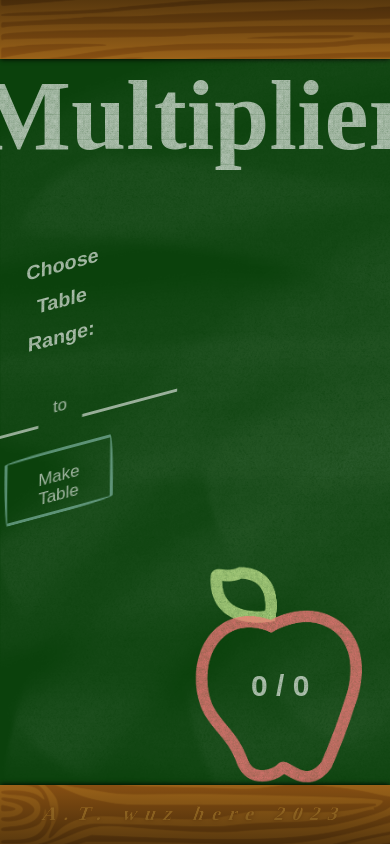
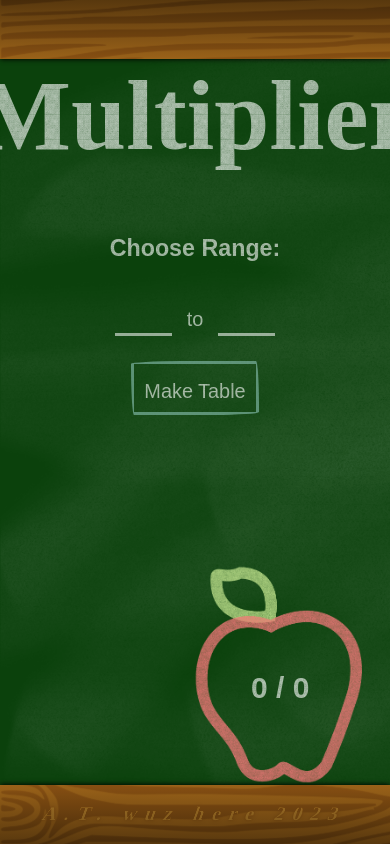
Before and after one commit to ambernay/multiplier-app, a React (Create React App) app: page / in a window 390 px wide. Built offline with nearby package versions, Linux system fonts and the light colour scheme; a web font is replaced by a local one.

Commit message:
adjusted media queries for range an counter sections

```diff
--- a/public/styles.css
+++ b/public/styles.css
@@ -321,6 +321,9 @@ h4 {
     --title-font: 'Londrina Outline', cursive;
     --work-area-font: 'Callie Chalk Font', sans-serif;
     --wood-font: 'Neucha', cursive;
+    /* sizes */
+    --apple-size: calc(10rem + 5vw);
+    --main-grid-columns: 30vw 40vw 30vw;
 }
 
 /* #endregion - variables */
@@ -360,10 +363,10 @@ button,
 
 .work-area,
 .retest-section,
-.range,
-button {
+.range {
     font-family: var(--work-area-font);
-    font-size: 2vmax;
+    font-size: calc(0.8rem + 1vw);
+    line-height: calc(1.8rem + 1vw);
 }
 
 body {
@@ -377,9 +380,9 @@ main {
     grid-area: main;
     grid-template-areas:
         "board-top board-top board-top"
-        "board-left board-right board-right";
+        "board-left board-mid board-right";
     grid-template-rows: 16vh 70vh;
-    grid-template-columns: 30vw 40vw 30vw;
+    grid-template-columns: var(--main-grid-columns);
 
     background: url(./images/textures/chalkboard_texture_wgrain.png) no-repeat;
     background-size: cover;
@@ -457,7 +460,7 @@ main {
 /* #region - workspace area */
 
 .work-area {
-    grid-area: board-mid-bottom;
+    grid-area: board-mid;
     /* position */
     display: flex;
     justify-content: center;
@@ -540,8 +543,8 @@ main {
     background-position-y: bottom;
     justify-content: center;
     align-items: center;
-    height: calc(10rem + 5vw);
-    width: calc(10rem + 5vw);
+    height: var(--apple-size);
+    width: var(--apple-size);
 }
 
 .total {
@@ -549,7 +552,7 @@ main {
     background-position-y: center;
     width: 60%;
     line-height: 2.5rem;
-    margin-top: 21px;
+    margin-top: 25px;
 }
 
 /* #endregion - counter */
@@ -557,8 +560,8 @@ main {
 /* #region - range selection */
 .range {
     grid-area: board-left;
-    transform: skew(-1deg, -15deg);
-    margin: 5vh 1vw;
+
+    margin: 5vh 20px;
 }
 
 form {
@@ -569,7 +572,6 @@ form {
 
 .form-label {
     margin: 0;
-    line-height: 1.8rem;
 }
 
 .selection {
@@ -584,8 +586,8 @@ form {
     border-style: none;
     border-bottom: 3px solid var(--chalk-text);
     font-family: var(--work-area-font);
-    font-size: 1.8rem;
-    line-height: 1.8rem;
+    font-size: inherit;
+    line-height: inherit;
     text-align: center;
     padding: 2px 4px;
     margin: 10px 0 25px 0;
@@ -602,7 +604,10 @@ form {
 .retest-title {
     border: 3px solid var(--button-border);
     border-radius: 255px 15px 225px 15px/15px 225px 15px 255px;
-    padding: 15px 10px 5px 10px;
+    padding: 8px 10px 0 10px;
+    font-family: inherit;
+    font-size: inherit;
+    line-height: inherit;
 }
 
 button:hover {
@@ -683,17 +688,54 @@ li:hover::before {
 /* #endregion retest */
 
 /* #region media queries */
-@media (max-width: 660px) {
+
+@media (min-width: 761px) {
+    .range {
+        transform: skew(-1deg, -15deg);
+    }
+}
+
+@media (orientation: portrait) {
+
     main {
         grid-template-areas:
             "board-top board-top board-top"
-            "board-left board-mid-bottom empty-space"
-            "board-left board-right board-right";
+            "board-left board-mid board-right"
+            "board-bottom-left board-bottom-mid board-right";
         grid-template-rows: 16vh 40vh 30vh;
-        grid-template-columns: 30vw 40vw 30vw;
+        --main-grid-column: 20vw 60vw 20vw grid-template-columns: var(--main-grid-column);
     }
 
+    .range {
+        grid-area: board-mid;
+        margin: 3vh;
+    }
+}
 
+@media (orientation: portrait) and (max-width: 500px) {
+    main {
+        /* changed sides from 20vw to 10vw */
+        --main-grid-columns: 10vw 80vw 10vw;
+    }
+}
+
+@media (max-height: 500px) {
+
+    .work-area,
+    .retest-section,
+    .range {
+        font-size: 0.8rem;
+        line-height: 1.8rem;
+    }
+
+    .apple-wrapper {
+        /* redifine to make apple smaller */
+        --apple-size: calc(9rem + 4vw);
+    }
+}
+
+.display-none {
+    display: none;
 }
 
 /* #endregion media queries */
--- a/src/components/App.jsx
+++ b/src/components/App.jsx
@@ -105,7 +105,6 @@ function App() {
                     inputValues={inputValues}
                     makeEquationList={makeEquationList}
                     testState={testState}
-                    setTestState={setTestState}
                 />
                 <Counter
                     equationCount={equationCount}
--- a/src/components/RangeSelection.jsx
+++ b/src/components/RangeSelection.jsx
@@ -1,9 +1,22 @@
 import React, { useRef, useEffect } from "react";
 
-function RangeSelection({ getHandler, inputValues, makeEquationList }) {
+function RangeSelection({ getHandler, inputValues, makeEquationList, testState }) {
 
     const inputRef = useRef(null);
     const buttonRef = useRef(false);
+
+    const formLabel =
+        (window.innerWidth < window.innerHeight) ?
+            ((testState === 'initial') ? 'Choose Table Range:' : 'Table')
+            : 'Choose Table Range:';
+
+    const rangeClass =
+        (window.innerWidth < window.innerHeight) ?
+            ((testState === 'initial') ? 'range reduced-size' : 'range')
+            : 'range';
+
+
+
 
     useEffect(() => {
         // focus first range input on load
@@ -23,8 +36,8 @@ function RangeSelection({ getHandler, inputValues, makeEquationList }) {
     };
 
     return (
-        <section className="range">
-            <h3 className="form-label">Choose Table Range:</h3>
+        <section className='range'>
+            <h3 className="form-label">Choose Range:</h3>
             <form onSubmit={handleSubmitRange}>
                 <div className="selection">
                     <label className='sr-only' htmlFor='start'>Start Range</label>
--- a/src/components/Retest.jsx
+++ b/src/components/Retest.jsx
@@ -31,7 +31,7 @@ function Retest({ setTestState, equationCount, correctAnswerCount, setEquationLi
             {/* calculates user percentage */}
             <h3>You got {Math.round((correctAnswerCount * 100) / equationCount)}%</h3>
             <form className="retest-container" onSubmit={(e) => e.preventDefault()}>
-                <button type='button' className="retest-title" onClick={showOptions}>Restart Test?</button>
+                <button type='button' className="button" onClick={showOptions}>Restart Test?</button>
                 <ul className={retestOptionClass}>
                     <li>
                         <button type='submit' className="retest-button" onClick={handleAllQuestionButton}>All Questions</button>
```
